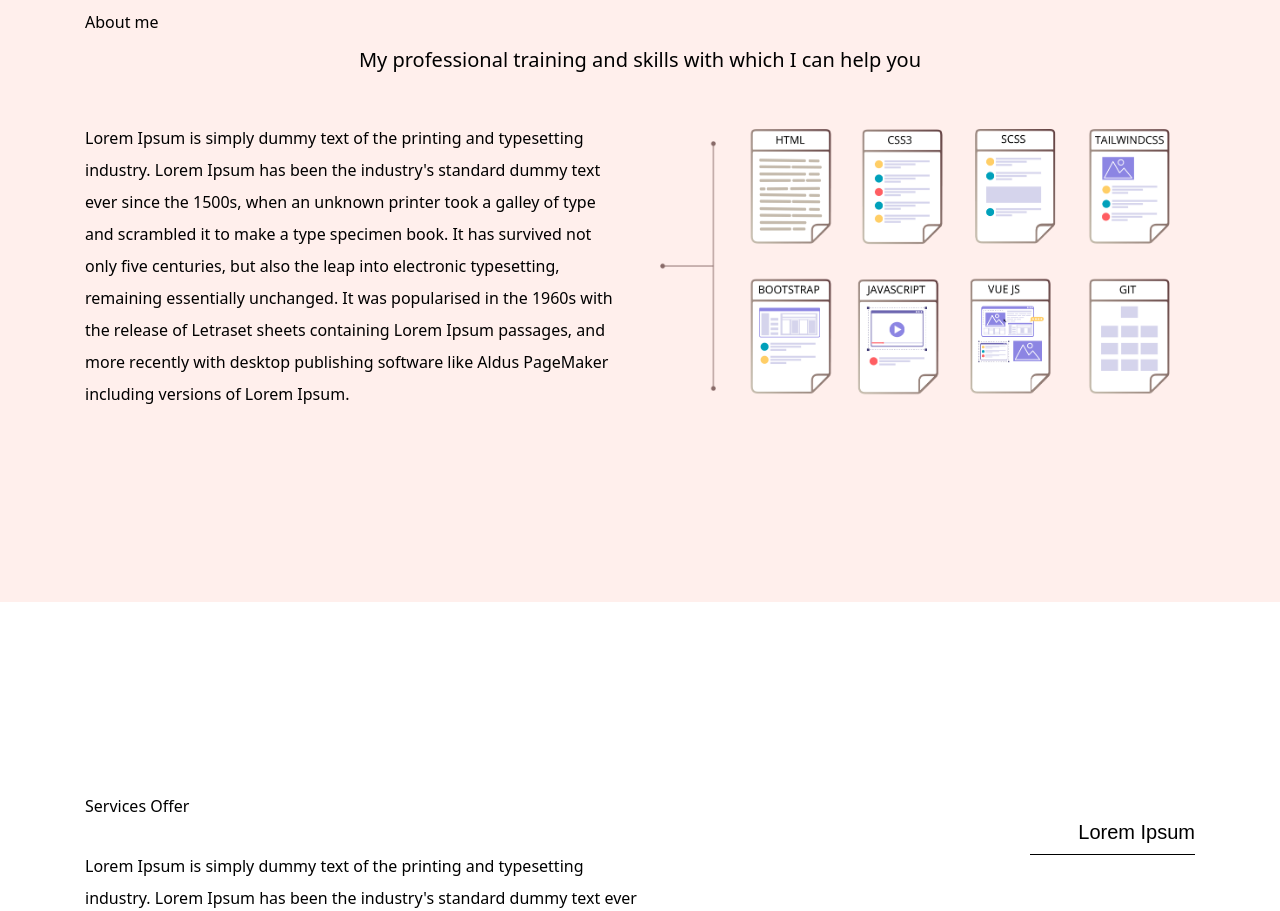
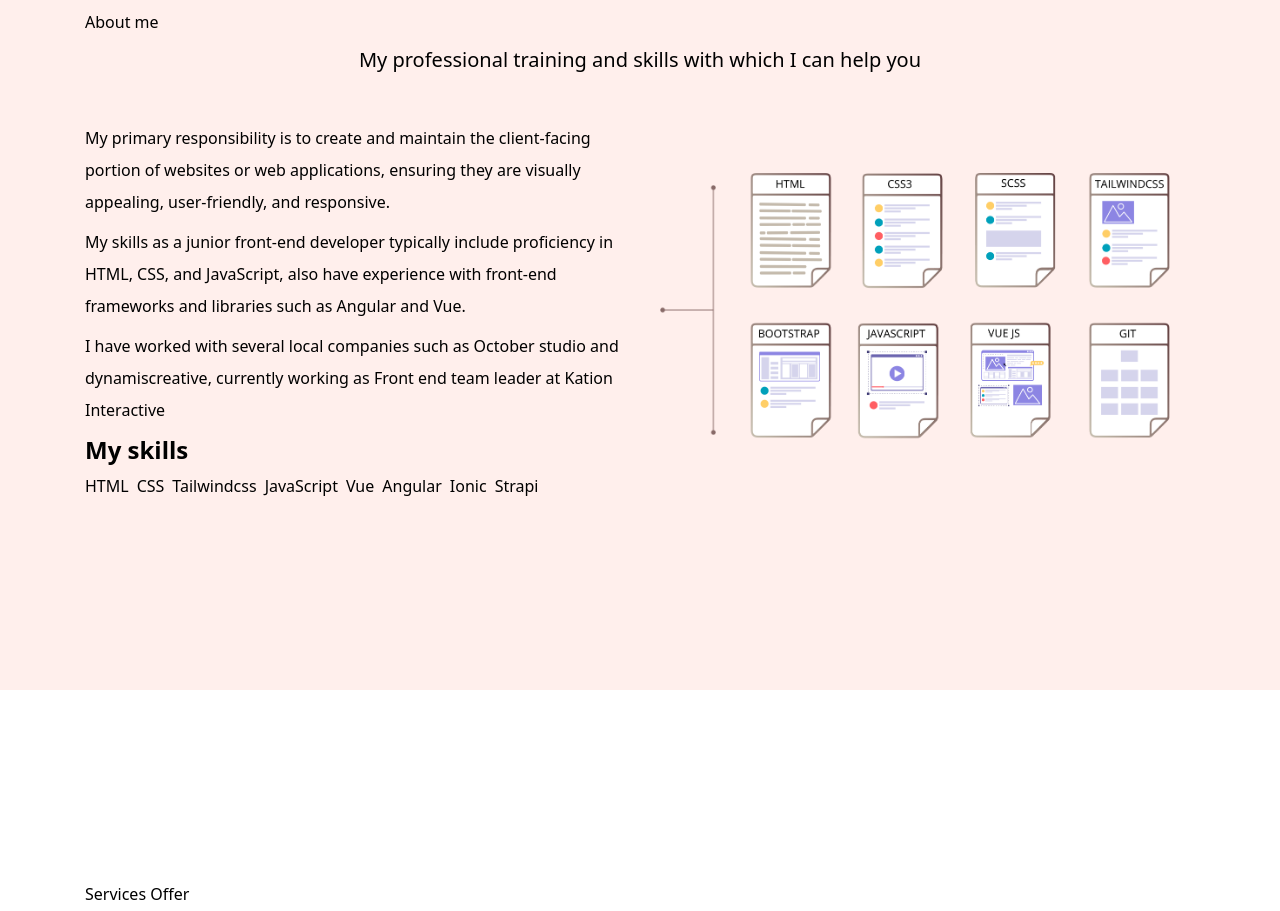
Before and after one commit to DulcePC/dulce-website, a Nuxt app: page / in a window 1280 px wide. Shown: the part 960-1871 px from the top of the page. Built offline with nearby package versions, Linux system fonts and the light colour scheme.

Commit message:
feat: :sparkles: add about me description

```diff
--- a/components/population/About.vue
+++ b/components/population/About.vue
@@ -1,5 +1,5 @@
 <template>
-  <section class="bg-secondary bg-opacity-[0.15] pt-20 pb-48">
+  <section class="bg-secondary bg-opacity-[0.15] md:pt-20 md:pb-48 py-8">
     <div class="container">
       <h2 class="mx-auto">
         About me
@@ -10,9 +10,26 @@
       <div class="grid lg:grid-cols-2 grid-cols-1 gap-x-10">
         <!-- Description -->
         <div class="lg:m-0 mb-5">
-          <p class="leading-8 text-base lg:text-left text-center">
-            Lorem Ipsum is simply dummy text of the printing and typesetting industry. Lorem Ipsum has been the industry's standard dummy text ever since the 1500s, when an unknown printer took a galley of type and scrambled it to make a type specimen book. It has survived not only five centuries, but also the leap into electronic typesetting, remaining essentially unchanged. It was popularised in the 1960s with the release of Letraset sheets containing Lorem Ipsum passages, and more recently with desktop publishing software like Aldus PageMaker including versions of Lorem Ipsum.
+          <p class="leading-8 text-base lg:text-left text-center mb-2">
+            My primary responsibility is to create and maintain the client-facing portion of websites or web applications, ensuring they are visually appealing, user-friendly, and responsive.
           </p>
+          <p class="leading-8 text-base lg:text-left text-center mb-2">
+            My skills as a junior front-end developer typically include proficiency in HTML, CSS, and JavaScript, also have experience with front-end frameworks and libraries such as Angular and Vue.
+          </p>
+          <p class="leading-8 text-base lg:text-left text-center mb-2">
+            I have worked with several local companies such as October studio and dynamiscreative, currently working as Front end team leader at Kation Interactive
+          </p>
+          <h6 class="font-semibold text-2xl mb-2">My skills</h6>
+          <ul class="text-base lg:text-left text-center flex flex-wrap gap-2">
+            <li>HTML</li>
+            <li>CSS</li>
+            <li>Tailwindcss</li>
+            <li>JavaScript</li>
+            <li>Vue</li>
+            <li>Angular</li>
+            <li>Ionic</li>
+            <li>Strapi</li>
+          </ul>
         </div>
         <div class="flex items-center">
           <img src="/img/lines.png" alt="Line icon" class="w-14 flex-none mr-6 lg:block hidden">
```
